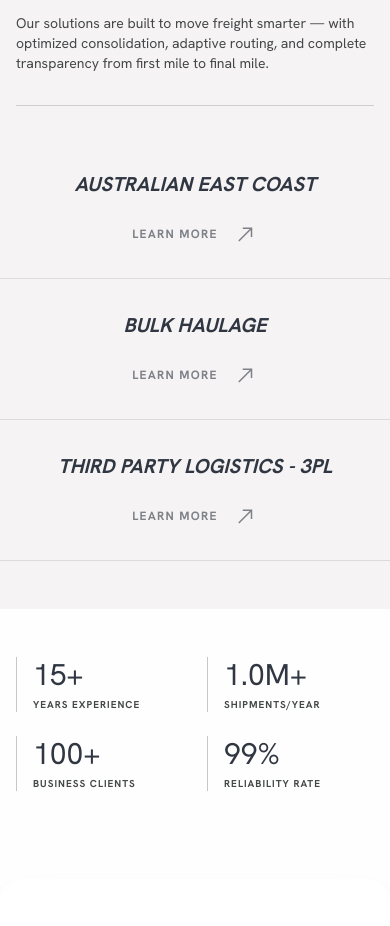
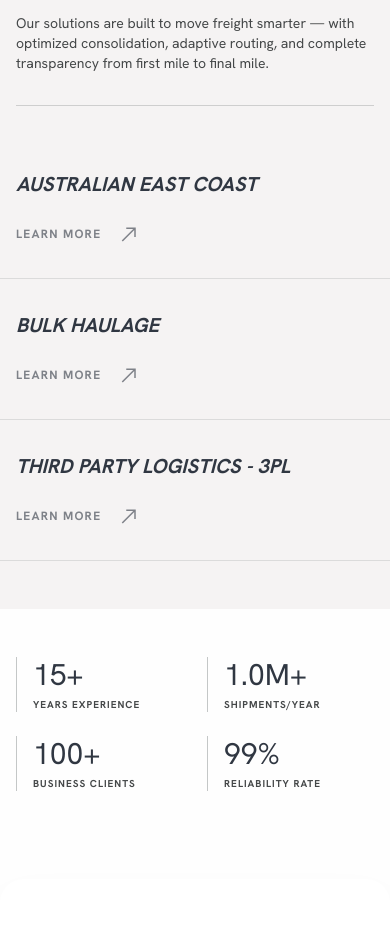
Before and after one commit to itsAnurag07/M1-Transport, a React (Vite) app: page / in a window 390 px wide. Shown: the part 3280-4206 px from the top of the page. Built offline with nearby package versions, Linux system fonts and the light colour scheme.

Commit message:
style: left-align services items on mobile view

```diff
--- a/src/pages/home/Home.jsx
+++ b/src/pages/home/Home.jsx
@@ -220,20 +220,20 @@ function Home({ navigateTo, navigateToHomeAndScroll }) {
             </p>
           </div>
           <div className="space-y-0 text-primary">
-            <div className="group flex flex-col md:flex-row justify-between items-center py-8 md:py-12 border-b border-outline/20 hover:bg-secondary hover:text-white transition-colors px-4 md:px-6 -mx-4 md:-mx-6 gap-4">
-              <h4 className="font-headline-lg text-xl md:text-headline-lg text-center md:text-left group-hover:translate-x-4 transition-transform uppercase font-bold italic">Australian East Coast</h4>
+            <div className="group flex flex-col md:flex-row justify-between items-start md:items-center py-8 md:py-12 border-b border-outline/20 hover:bg-secondary hover:text-white transition-colors px-4 md:px-6 -mx-4 md:-mx-6 gap-4">
+              <h4 className="font-headline-lg text-xl md:text-headline-lg text-left group-hover:translate-x-4 transition-transform uppercase font-bold italic">Australian East Coast</h4>
               <button onClick={() => navigateTo('services')} className="flex items-center gap-4 font-label-caps uppercase tracking-widest mt-2 md:mt-0 opacity-60 md:opacity-40 group-hover:opacity-100 transition-opacity font-bold bg-transparent border-none outline-none text-primary group-hover:text-white cursor-pointer text-xs md:text-sm">
                 Learn more <span className="material-symbols-outlined">north_east</span>
               </button>
             </div>
-            <div className="group flex flex-col md:flex-row justify-between items-center py-8 md:py-12 border-b border-outline/20 hover:bg-secondary hover:text-white transition-colors px-4 md:px-6 -mx-4 md:-mx-6 gap-4">
-              <h4 className="font-headline-lg text-xl md:text-headline-lg text-center md:text-left group-hover:translate-x-4 transition-transform uppercase font-bold italic">Bulk Haulage</h4>
+            <div className="group flex flex-col md:flex-row justify-between items-start md:items-center py-8 md:py-12 border-b border-outline/20 hover:bg-secondary hover:text-white transition-colors px-4 md:px-6 -mx-4 md:-mx-6 gap-4">
+              <h4 className="font-headline-lg text-xl md:text-headline-lg text-left group-hover:translate-x-4 transition-transform uppercase font-bold italic">Bulk Haulage</h4>
               <button onClick={() => navigateTo('services')} className="flex items-center gap-4 font-label-caps uppercase tracking-widest mt-2 md:mt-0 opacity-60 md:opacity-40 group-hover:opacity-100 transition-opacity font-bold bg-transparent border-none outline-none text-primary group-hover:text-white cursor-pointer text-xs md:text-sm">
                 Learn more <span className="material-symbols-outlined">north_east</span>
               </button>
             </div>
-            <div className="group flex flex-col md:flex-row justify-between items-center py-8 md:py-12 border-b border-outline/20 hover:bg-secondary hover:text-white transition-colors px-4 md:px-6 -mx-4 md:-mx-6 gap-4">
-              <h4 className="font-headline-lg text-xl md:text-headline-lg text-center md:text-left group-hover:translate-x-4 transition-transform uppercase font-bold italic">Third Party Logistics - 3PL</h4>
+            <div className="group flex flex-col md:flex-row justify-between items-start md:items-center py-8 md:py-12 border-b border-outline/20 hover:bg-secondary hover:text-white transition-colors px-4 md:px-6 -mx-4 md:-mx-6 gap-4">
+              <h4 className="font-headline-lg text-xl md:text-headline-lg text-left group-hover:translate-x-4 transition-transform uppercase font-bold italic">Third Party Logistics - 3PL</h4>
               <button onClick={() => navigateTo('services')} className="flex items-center gap-4 font-label-caps uppercase tracking-widest mt-2 md:mt-0 opacity-60 md:opacity-40 group-hover:opacity-100 transition-opacity font-bold bg-transparent border-none outline-none text-primary group-hover:text-white cursor-pointer text-xs md:text-sm">
                 Learn more <span className="material-symbols-outlined">north_east</span>
               </button>
```
